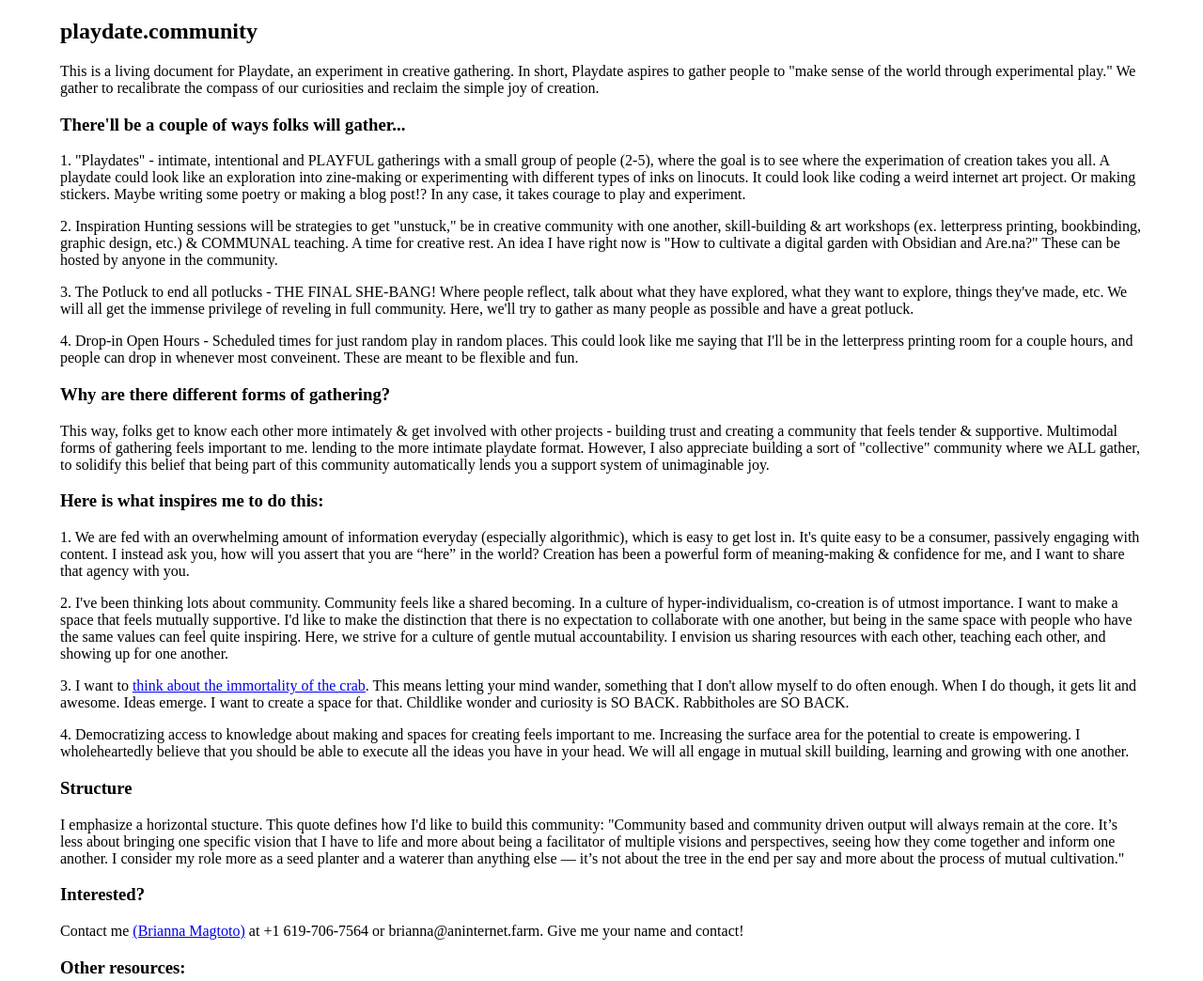
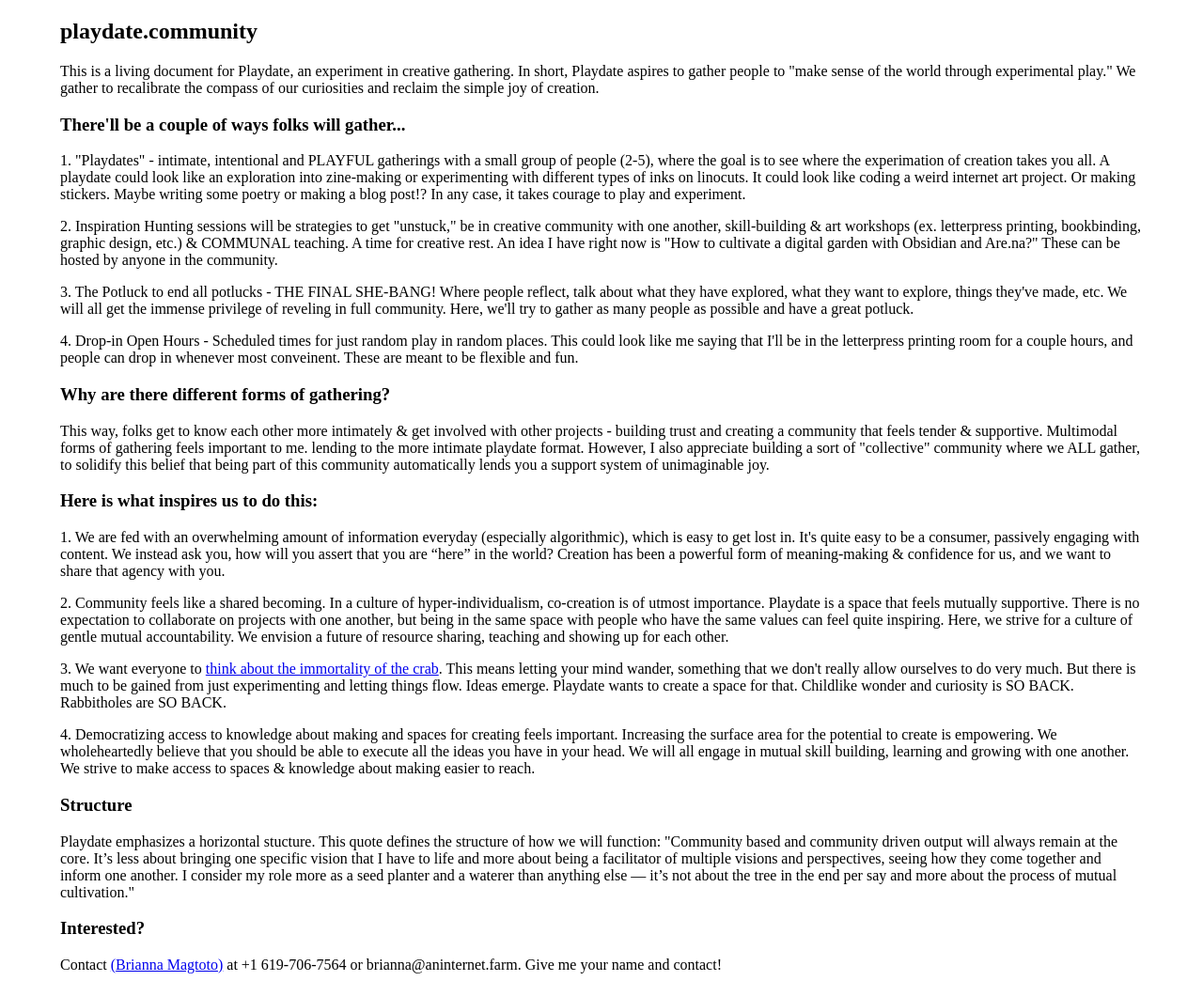
Before and after one commit to briannamagtoto/playdate, a plain HTML site: page index.html in a window 1280 px wide. Shown: the top 1044 px of the page at 94% size. Drawn offline with Linux system fonts and the light colour scheme.

Commit message:
wording changes I to we

```diff
--- a/index.html
+++ b/index.html
@@ -33,30 +33,30 @@
             lending to the more intimate playdate format. However, I also appreciate building a sort of "collective" community where we ALL gather, to solidify this belief that
             being part of this community automatically lends you a support system of unimaginable joy.</p>
 
-       <h3>Here is what inspires me to do this:</h3>
+       <h3>Here is what inspires us to do this:</h3>
         <p>1. We are fed with an overwhelming amount of information everyday (especially algorithmic), which is easy to get lost in.
-        It's quite easy to be a consumer, passively engaging with content. I instead ask you, how will you assert that you are “here” in the world?
-        Creation has been a powerful form of meaning-making & confidence for me, and I want to share that agency with you.</p>
-        <p> 2. I've been thinking lots about community. Community feels like a shared becoming. In a culture of hyper-individualism,
-         co-creation is of utmost importance. I want to make a space that feels mutually supportive. I'd like to make the distinction that
-         there is no expectation to collaborate with one another, but being in the same space with people who have the same values can feel quite inspiring. Here, we strive
-         for a culture of gentle mutual accountability. I envision us sharing resources with each other, teaching each other, and showing
-         up for one another.</p>
-        <p> 3. I want to <a href="https://en.wikipedia.org/wiki/Thinking_about_the_immortality_of_the_crab" target="_blank" rel="noopener noreferrer">think about the immortality of the crab</a>.
-        This means letting your mind wander, something that I don't allow myself to do often enough. When I do though, it gets lit and awesome.
-        Ideas emerge. I want to create a space for that. Childlike wonder and curiosity is SO BACK. Rabbitholes are SO BACK. </p>
-        <p>4. Democratizing access to knowledge about making and spaces for creating feels important to me. Increasing the surface area for the
-            potential to create is empowering. I wholeheartedly believe that you should be able to execute all the ideas you have in your head. We
-            will all engage in mutual skill building, learning and growing with one another.  </p>
+        It's quite easy to be a consumer, passively engaging with content. We instead ask you, how will you assert that you are “here” in the world?
+        Creation has been a powerful form of meaning-making & confidence for us, and we want to share that agency with you.</p>
+        <p> 2. Community feels like a shared becoming. In a culture of hyper-individualism,
+         co-creation is of utmost importance. Playdate is a space that feels mutually supportive.
+         There is no expectation to collaborate on projects with one another, but being in the same space with people who have
+        the same values can feel quite inspiring. Here, we strive
+         for a culture of gentle mutual accountability. We envision a future of resource sharing, teaching and showing up for each other.
+        <p> 3. We want everyone to <a href="https://en.wikipedia.org/wiki/Thinking_about_the_immortality_of_the_crab" target="_blank" rel="noopener noreferrer">think about the immortality of the crab</a>.
+        This means letting your mind wander, something that we don't really allow ourselves to do very much. But there is much to be gained from just experimenting and
+        letting things flow. Ideas emerge. Playdate wants to create a space for that. Childlike wonder and curiosity is SO BACK. Rabbitholes are SO BACK. </p>
+        <p>4. Democratizing access to knowledge about making and spaces for creating feels important. Increasing the surface area for the
+            potential to create is empowering. We wholeheartedly believe that you should be able to execute all the ideas you have in your head. We
+            will all engage in mutual skill building, learning and growing with one another. We strive to make access to spaces & knowledge about making easier to reach. </p>
 
         <h3> Structure </h3>
-        <p>I emphasize a horizontal stucture. This quote defines how I'd like to build this community: "Community based and community driven output
+        <p>Playdate emphasizes a horizontal stucture. This quote defines the structure of how we will function: "Community based and community driven output
          will always remain at the core. It’s less about bringing one specific vision that I have to life and more about being a facilitator of multiple
          visions and perspectives, seeing how they come together and inform one another. I consider my role more as a seed planter and a waterer than anything
           else — it’s not about the tree in the end per say and more about the process of mutual cultivation."</p>
 
         <h3>Interested? </h3>
-        <p>Contact me <a href="https://aninternet.farm" target="_blank" rel="noopener noreferrer">(Brianna Magtoto)</a> at +1 619-706-7564 or brianna@aninternet.farm. Give me your name and contact!
+        <p>Contact <a href="https://aninternet.farm" target="_blank" rel="noopener noreferrer">(Brianna Magtoto)</a> at +1 619-706-7564 or brianna@aninternet.farm. Give me your name and contact!
 
         </p>
 
```
